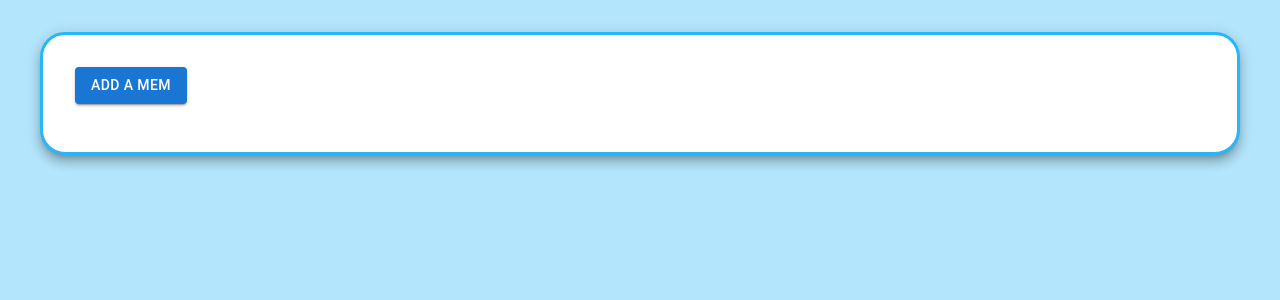
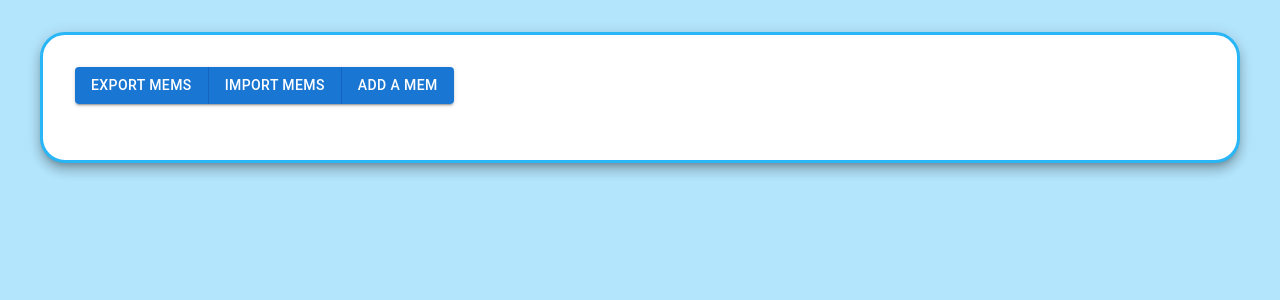
Before and after one commit to PiTiLeZarD/memup, a React (Vite) app: page / in a window 1280 px wide. Shown: the top 300 px of the page. Built offline with nearby package versions, Linux system fonts and the light colour scheme.

Commit message:
import/export all mems

```diff
--- a/package.json
+++ b/package.json
@@ -22,7 +22,9 @@
         "nanoid": "^4.0.0",
         "react": "^18.2.0",
         "react-dom": "^18.2.0",
+        "react-dropzone": "^14.2.3",
         "react-hook-form": "^7.41.0",
+        "yup": "^0.32.11",
         "zustand": "^4.1.5"
     },
     "devDependencies": {
--- a/src/App.tsx
+++ b/src/App.tsx
@@ -2,12 +2,19 @@ import React, { useState } from "react";
 
 import DeleteIcon from "@mui/icons-material/Delete";
 import EditIcon from "@mui/icons-material/Edit";
-import { Button, Grid, IconButton, List, ListItem, Paper } from "@mui/material";
+import { Button, ButtonGroup, Grid, IconButton, List, ListItem, Paper } from "@mui/material";
 import { lightBlue } from "@mui/material/colors";
 
+import { ImportMems } from "./ImportMems";
 import { Mem } from "./Mem";
 import { MemForm } from "./MemForm";
 import { MemType, newMem, useStore } from "./store";
+
+const downloadAllMems = () =>
+    Object.assign(document.createElement("a"), {
+        href: `data:application/JSON, ${encodeURIComponent(JSON.stringify(localStorage.getItem("memup")))}`,
+        download: "your_history",
+    }).click();
 
 export type AppProps = {};
 
@@ -17,6 +24,7 @@ export const App: AppComponent = (): JSX.Element => {
     const mems = useStore(({ mems }) => mems);
     const deleteMem = useStore(({ deleteMem }) => deleteMem);
     const [formOpen, setFormOpen] = useState<false | MemType>(false);
+    const [importOpen, setImportOpen] = useState<boolean>(false);
     return (
         <>
             <style type="text/css">{`
@@ -28,12 +36,16 @@ export const App: AppComponent = (): JSX.Element => {
                 elevation={8}
                 sx={{ borderRadius: "25px", padding: "2em", margin: "2em", border: `3px solid ${lightBlue[400]}` }}
             >
-                <Button variant="contained" onClick={() => setFormOpen(newMem())}>
-                    Add a mem
-                </Button>
+                <ButtonGroup variant="contained">
+                    <Button onClick={downloadAllMems}>Export Mems</Button>
+                    <Button onClick={() => setImportOpen(true)}>Import Mems</Button>
+                    <Button onClick={() => setFormOpen(newMem())}>Add a mem</Button>
+                </ButtonGroup>
+
                 <MemForm open={formOpen} onClose={() => setFormOpen(false)} />
+                <ImportMems open={importOpen} onClose={() => setImportOpen(false)} />
 
-                <List>
+                <List sx={{ marginTop: "0.5em" }}>
                     {mems.map((mem) => (
                         <ListItem key={mem.id}>
                             <Grid container>
--- /dev/null
+++ b/src/Dropzone.tsx
@@ -0,0 +1,46 @@
+import React from "react";
+import { useDropzone } from "react-dropzone";
+
+import { Paper, PaperProps } from "@mui/material";
+
+export const toBase64 = (file: File) =>
+    new Promise((resolve, reject) => {
+        const reader = new FileReader();
+        reader.readAsDataURL(file);
+        reader.onload = () => resolve(reader.result);
+        reader.onerror = (error) => reject(error);
+    });
+
+export type FileWithPreview = File & { preview: string };
+
+export type DropzoneProps = {
+    dropzoneOptions?: Object;
+    onAcceptedFiles: (files: FileWithPreview[]) => void;
+} & PaperProps;
+
+export type DropzoneComponent = React.FunctionComponent<React.PropsWithChildren<DropzoneProps>>;
+
+export const Dropzone: DropzoneComponent = ({
+    onAcceptedFiles,
+    dropzoneOptions,
+    children,
+    ...otherProps
+}): JSX.Element => {
+    const { getRootProps, getInputProps } = useDropzone({
+        onDrop: (acceptedFiles) => {
+            onAcceptedFiles(
+                acceptedFiles.map(
+                    (file: File): FileWithPreview => Object.assign(file, { preview: URL.createObjectURL(file) })
+                )
+            );
+        },
+        ...(dropzoneOptions || {}),
+    });
+
+    return (
+        <Paper {...(getRootProps() as Partial<PaperProps>)} {...otherProps}>
+            <input {...getInputProps()} />
+            {children}
+        </Paper>
+    );
+};
--- /dev/null
+++ b/src/ImportMems.tsx
@@ -0,0 +1,84 @@
+import React from "react";
+
+import { Box, Button, Dialog, DialogActions, DialogContent, DialogTitle } from "@mui/material";
+
+import { array, date, number, object, string } from "yup";
+import { Dropzone, FileWithPreview } from "./Dropzone";
+import { MemType } from "./store";
+
+export type ImportMemsProps = {
+    open: boolean;
+    onClose: () => void;
+};
+
+const validationSchema = object({
+    state: object({
+        mems: array()
+            .of(
+                object({
+                    id: string().required(),
+                    mem: string().required(),
+                    description: string().required(),
+                    hint: string().nullable(true),
+                    notes: string().nullable(true),
+                    furigana: array().of(string()),
+                    checks: array().of(
+                        object({
+                            memId: string().required(),
+                            date: date().required(),
+                            result: number().required(),
+                        })
+                    ),
+                })
+            )
+            .required(),
+    }).required(),
+    version: number().required(),
+});
+
+export type ImportMemsComponent = React.FunctionComponent<ImportMemsProps>;
+
+export const ImportMems: ImportMemsComponent = ({ open, onClose }): JSX.Element => {
+    const handleImport = (files: FileWithPreview[]) => {
+        files.map((file) => {
+            const fr = new FileReader();
+            fr.onload = () => {
+                const data: MemType = fr.result
+                    ? typeof fr.result == "string"
+                        ? JSON.parse(fr.result)
+                        : JSON.parse(
+                              (() => {
+                                  const enc = new TextDecoder("utf-8");
+                                  return enc.decode(fr.result);
+                              })()
+                          )
+                    : [];
+                validationSchema.validate(data).then((state) => {
+                    localStorage.setItem("memup", JSON.stringify(state));
+                    onClose();
+                });
+            };
+            fr.readAsText(file);
+        });
+    };
+
+    return (
+        <>
+            <Dialog open={open} onClose={onClose}>
+                <DialogTitle>Import all mems</DialogTitle>
+                <DialogContent>
+                    <Dropzone onAcceptedFiles={handleImport}>
+                        <Box sx={{ width: "10em", height: "10em", textAlign: "center", paddinTop: "4em" }}>
+                            Drop your file here
+                        </Box>
+                    </Dropzone>
+                </DialogContent>
+                <DialogActions>
+                    <Button variant="contained" color="inherit">
+                        Close
+                    </Button>
+                </DialogActions>
+            </Dialog>
+        </>
+    );
+};
--- a/src/MemForm.tsx
+++ b/src/MemForm.tsx
@@ -36,7 +36,7 @@ export const MemForm: MemFormComponent = ({ open, onClose }): JSX.Element => {
         defaultValues: open ? mem2Form(open) : {},
     });
 
-    const [setFurigana, setSetFurigana] = useState<boolean>(false);
+    const [setFurigana, setSetFurigana] = useState<boolean>(((open as MemType).furigana || []).length > 0);
 
     const memValue = watch("mem");
     const hasKanji = includesKanji(memValue);
```
Also changed, not shown: 1 other file (tests, documents, lock files or other folders).
